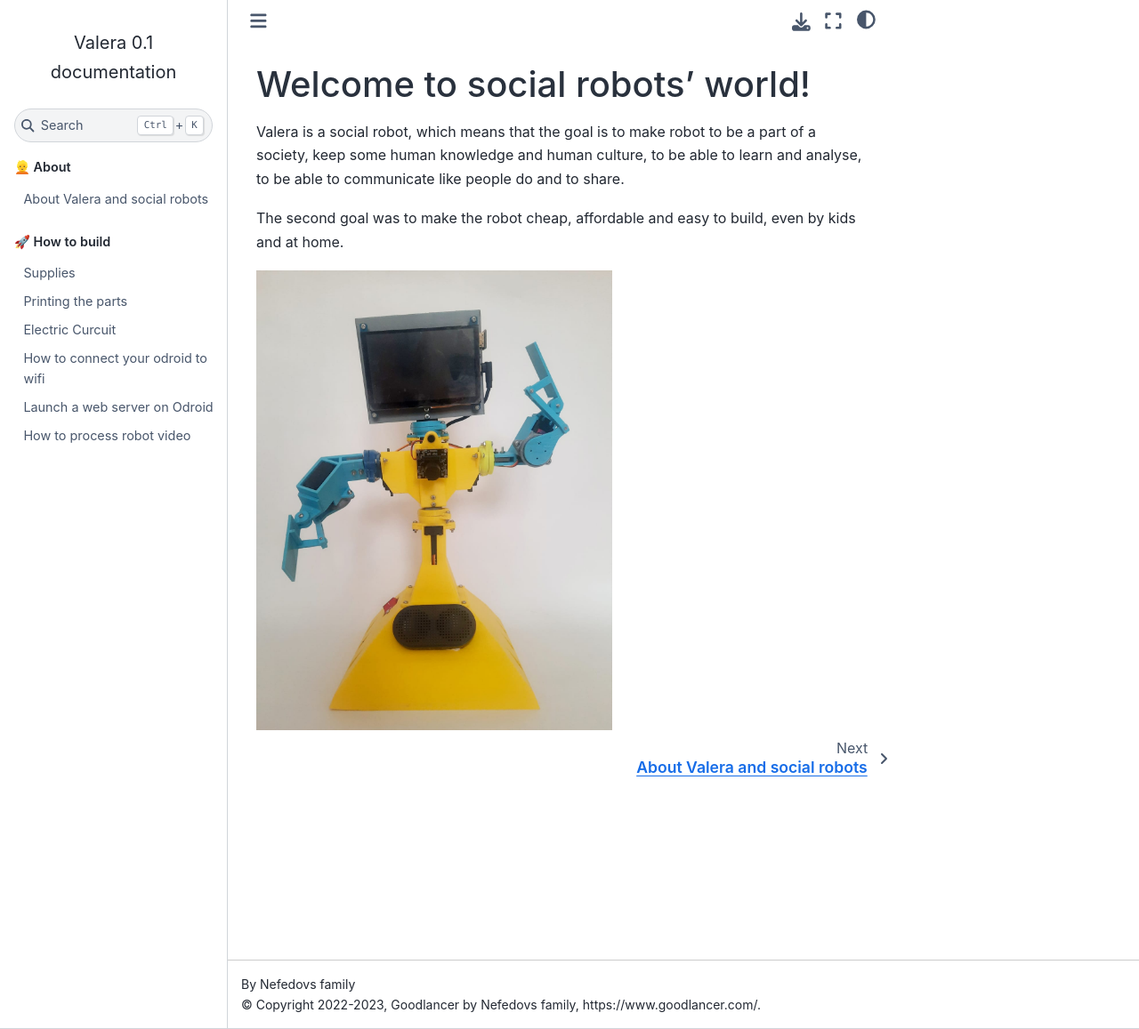
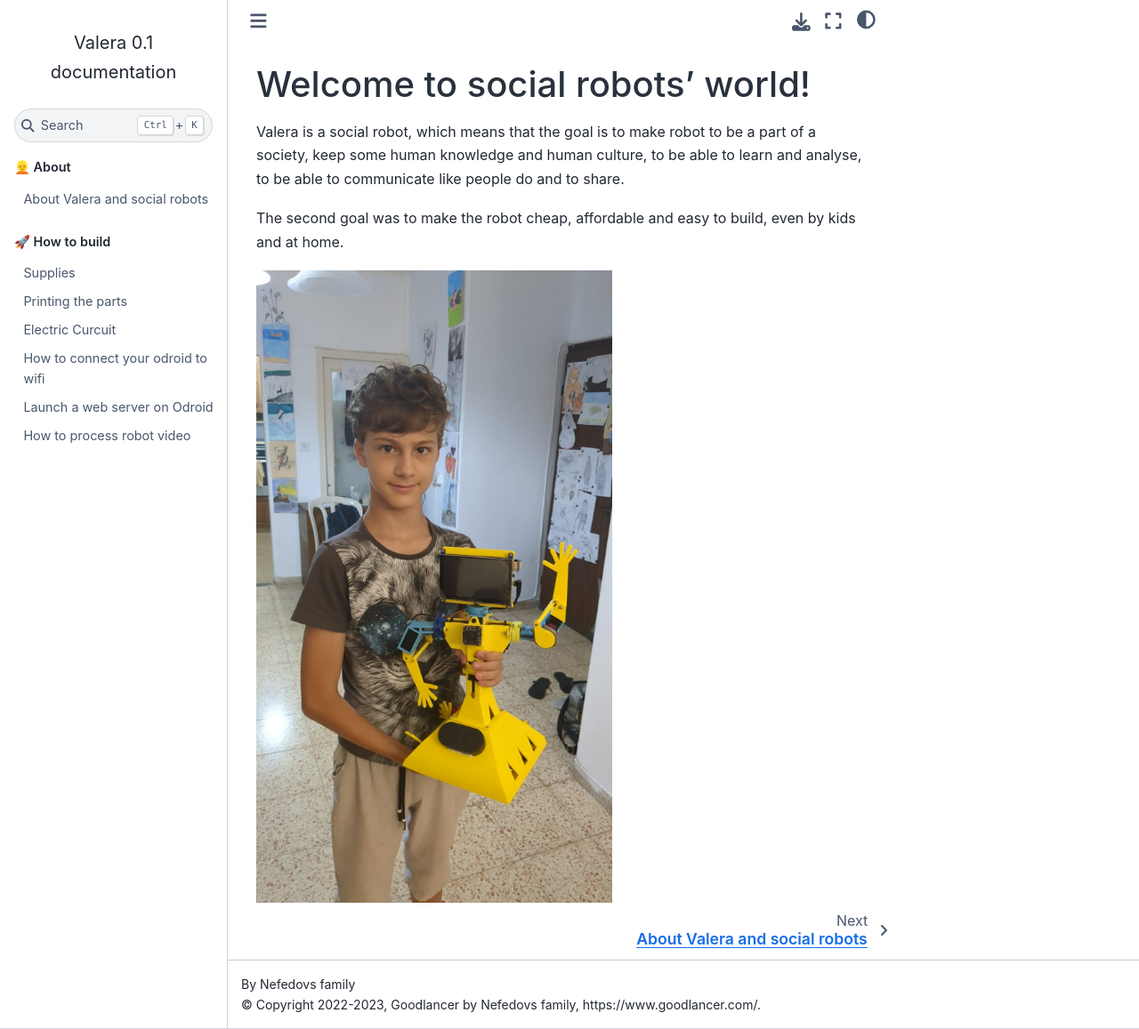
Before and after one commit to goodlancer-org/valera, a Sphinx documentation site: the page built from docs/index.rst, in a window 1280 px wide and 1157 px high. Shown: the whole window at 89% size. Built offline with Sphinx 7.4.7 and the Sphinx Book theme 1.1.4, drawn with Linux system fonts in a browser that asks for light colours.

Commit message:
docs: hello photo added

```diff
--- a/docs/index.rst
+++ b/docs/index.rst
@@ -7,7 +7,7 @@ to be able to communicate like people do and to share.
 
 The second goal was to make the robot cheap, affordable and easy to build, even by kids and at home.
 
-.. image:: images/Valera.jpg
+.. image:: images/HelloValera&Alex.jpg
   :width: 400
 
 
```
Also changed, not shown: docs/images/HelloValera&Alex.jpg (added).
